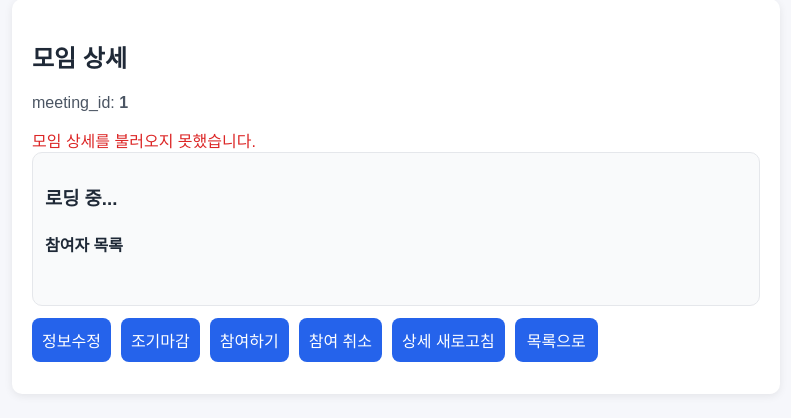
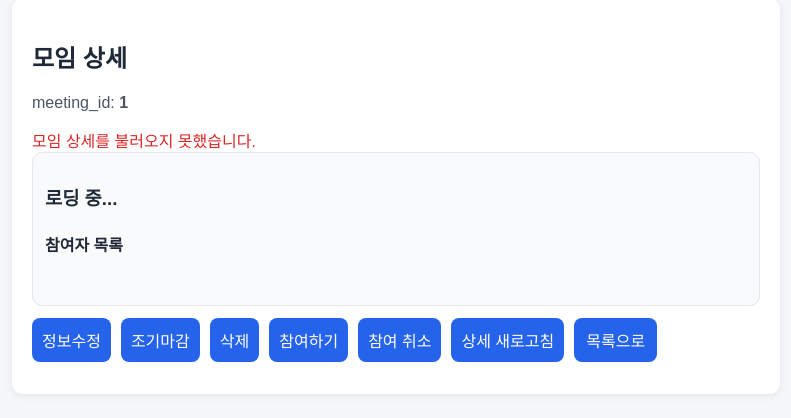
Before and after one commit to tail1887/jungle-soop, a Flask app: page /meetings/1 in a window 1280 px wide. Shown: the part 137-555 px from the top of the page, without its empty margins (244-1035 px from the left). Run offline with Flask 3, Linux system fonts and the light colour scheme.

Commit message:
feat: 모임 상세 페이지 작성자 전용 삭제 버튼 (조기마감 옆, DELETE API 연동)
Made-with: Cursor

```diff
--- a/app/static/js/meetings.js
+++ b/app/static/js/meetings.js
@@ -382,6 +382,7 @@ async function requestJoinAction(meetingId, method) {
 function bindOwnerActions(meetingId, messageElement) {
     const editButton = document.getElementById("meeting-edit-button");
     const closeButton = document.getElementById("meeting-close-button");
+    const deleteButton = document.getElementById("meeting-delete-button");
     if (editButton) {
         editButton.addEventListener("click", () => {
             window.location.href = `/meetings/${meetingId}/edit`;
@@ -410,6 +411,28 @@ function bindOwnerActions(meetingId, messageElement) {
             }
         });
     }
+    if (deleteButton) {
+        deleteButton.addEventListener("click", async () => {
+            if (!window.confirm("이 모임을 삭제하시겠습니까?")) {
+                return;
+            }
+            deleteButton.disabled = true;
+            setUiMessage(messageElement, "모임을 삭제하는 중...", "");
+            try {
+                const result = await fetchJson(`/api/v1/meetings/${meetingId}`, { method: "DELETE" });
+                if (result.status === 204 || result.ok) {
+                    setUiMessage(messageElement, "모임이 삭제되었습니다. 목록으로 이동합니다.", "success");
+                    window.location.href = "/meetings";
+                    return;
+                }
+                setUiMessage(messageElement, formatApiError(result, "모임 삭제에 실패했습니다."), "error");
+            } catch (_error) {
+                setUiMessage(messageElement, "네트워크 오류가 발생했습니다.", "error");
+            } finally {
+                deleteButton.disabled = false;
+            }
+        });
+    }
 }
 
 function setButtonVisible(element, visible) {
@@ -426,11 +449,13 @@ function applyDetailActionVisibility(meeting) {
 
     const editButton = document.getElementById("meeting-edit-button");
     const closeButton = document.getElementById("meeting-close-button");
+    const deleteButton = document.getElementById("meeting-delete-button");
     const joinButton = document.getElementById("meeting-join-button");
     const cancelButton = document.getElementById("meeting-cancel-button");
 
     setButtonVisible(editButton, isAuthor);
     setButtonVisible(closeButton, isAuthor);
+    setButtonVisible(deleteButton, isAuthor);
     setButtonVisible(joinButton, !isAuthor);
     setButtonVisible(cancelButton, !isAuthor);
 }
--- a/app/templates/meeting_detail.html
+++ b/app/templates/meeting_detail.html
@@ -16,6 +16,7 @@
     <div class="meeting-toolbar">
         <button id="meeting-edit-button" type="button">정보수정</button>
         <button id="meeting-close-button" type="button">조기마감</button>
+        <button id="meeting-delete-button" type="button">삭제</button>
         <button id="meeting-join-button" type="button">참여하기</button>
         <button id="meeting-cancel-button" type="button">참여 취소</button>
         <button id="meeting-detail-refresh-button" type="button">상세 새로고침</button>
```
